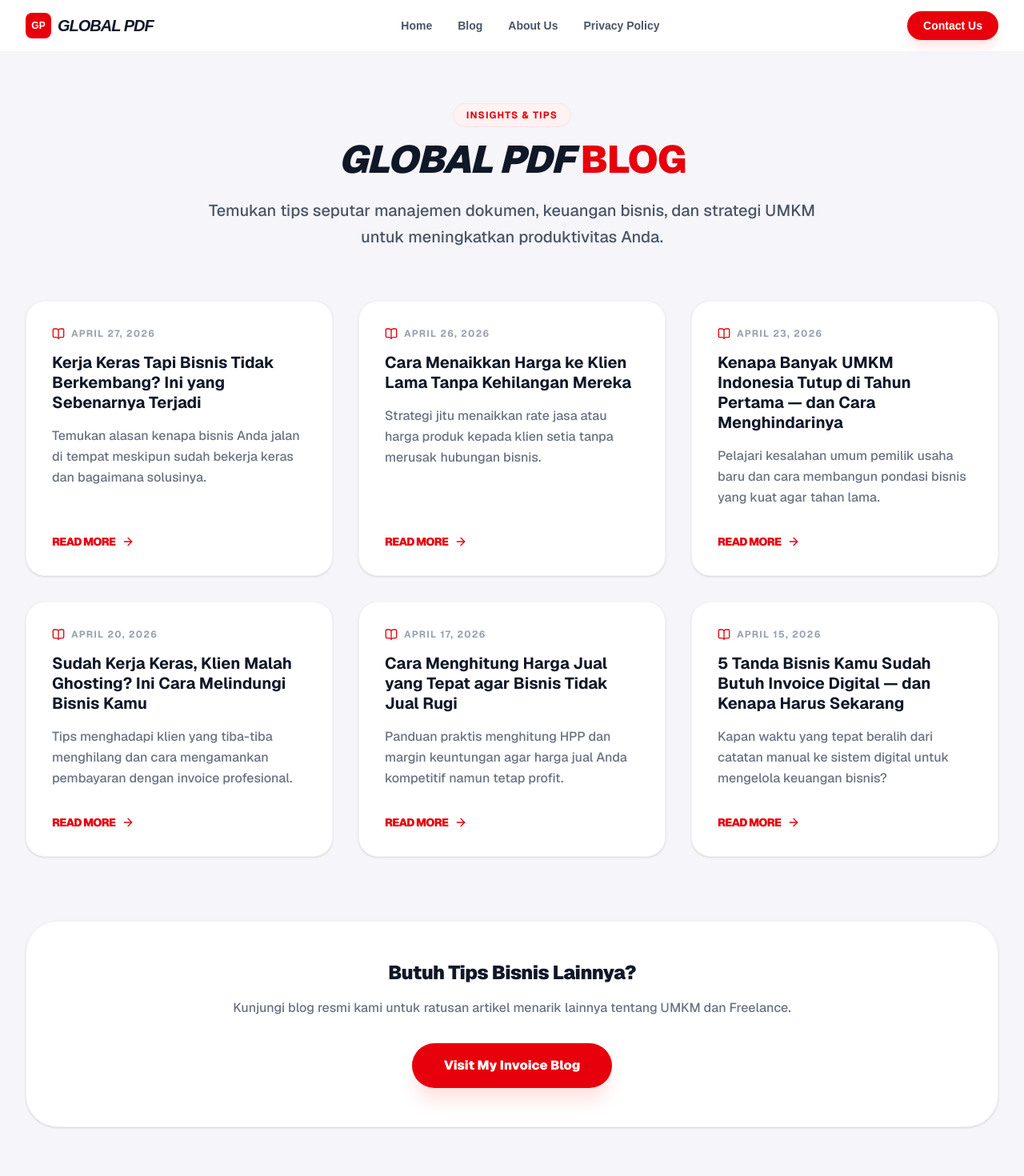
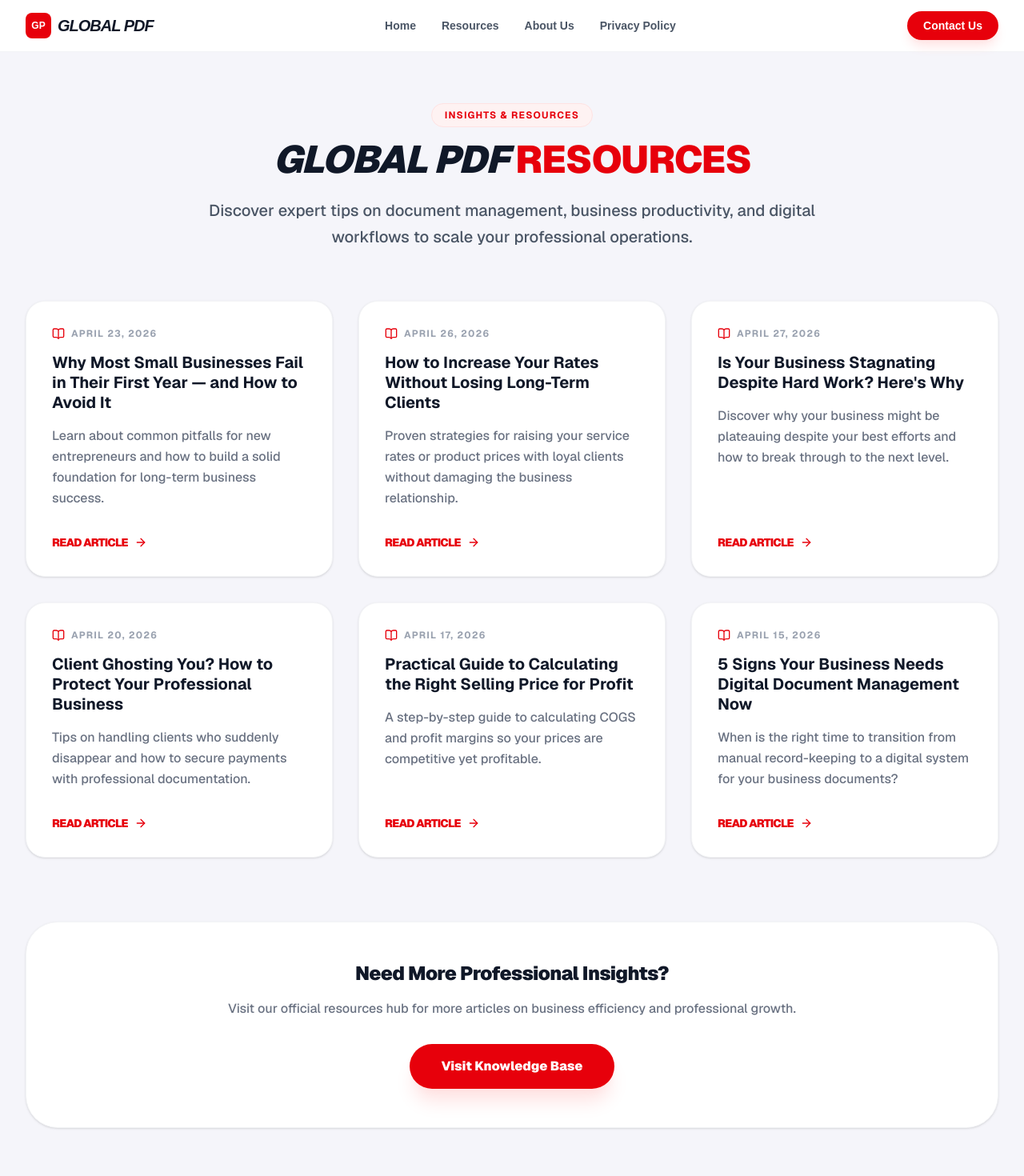
Before and after one commit to Ramelio-bot/global-pdf, a Next.js app: page /blog in a window 1280 px wide. Shown: the top 1470 px of the page at 80% size. Built offline with nearby package versions, Linux system fonts and the light colour scheme.

Commit message:
feat: Global branding cleanup - remove Ramelio, UMKM, Indonesia, and My Invoice references

```diff
--- a/src/app/blog/page.tsx
+++ b/src/app/blog/page.tsx
@@ -6,39 +6,39 @@ import { BookOpen, ArrowRight } from "lucide-react";
 
 const articles = [
   {
-    title: "Kerja Keras Tapi Bisnis Tidak Berkembang? Ini yang Sebenarnya Terjadi",
-    excerpt: "Temukan alasan kenapa bisnis Anda jalan di tempat meskipun sudah bekerja keras dan bagaimana solusinya.",
-    link: "https://artikel.myinvoice.space/2026/04/kerja-keras-tapi-bisnis-tidak.html",
+    title: "Why Most Small Businesses Fail in Their First Year — and How to Avoid It",
+    excerpt: "Learn about common pitfalls for new entrepreneurs and how to build a solid foundation for long-term business success.",
+    link: "https://artikel.myinvoice.space/",
+    date: "April 23, 2026"
+  },
+  {
+    title: "How to Increase Your Rates Without Losing Long-Term Clients",
+    excerpt: "Proven strategies for raising your service rates or product prices with loyal clients without damaging the business relationship.",
+    link: "https://artikel.myinvoice.space/",
+    date: "April 26, 2026"
+  },
+  {
+    title: "Is Your Business Stagnating Despite Hard Work? Here's Why",
+    excerpt: "Discover why your business might be plateauing despite your best efforts and how to break through to the next level.",
+    link: "https://artikel.myinvoice.space/",
     date: "April 27, 2026"
   },
   {
-    title: "Cara Menaikkan Harga ke Klien Lama Tanpa Kehilangan Mereka",
-    excerpt: "Strategi jitu menaikkan rate jasa atau harga produk kepada klien setia tanpa merusak hubungan bisnis.",
-    link: "https://artikel.myinvoice.space/2026/04/cara-menaikkan-harga-ke-klien-lama.html",
-    date: "April 26, 2026"
-  },
-  {
-    title: "Kenapa Banyak UMKM Indonesia Tutup di Tahun Pertama — dan Cara Menghindarinya",
-    excerpt: "Pelajari kesalahan umum pemilik usaha baru dan cara membangun pondasi bisnis yang kuat agar tahan lama.",
-    link: "https://artikel.myinvoice.space/2026/04/kenapa-banyak-umkm-indonesia-tutup-di.html",
-    date: "April 23, 2026"
-  },
-  {
-    title: "Sudah Kerja Keras, Klien Malah Ghosting? Ini Cara Melindungi Bisnis Kamu",
-    excerpt: "Tips menghadapi klien yang tiba-tiba menghilang dan cara mengamankan pembayaran dengan invoice profesional.",
-    link: "https://artikel.myinvoice.space/2026/04/sudah-kerja-keras-klien-malah-ghosting.html",
+    title: "Client Ghosting You? How to Protect Your Professional Business",
+    excerpt: "Tips on handling clients who suddenly disappear and how to secure payments with professional documentation.",
+    link: "https://artikel.myinvoice.space/",
     date: "April 20, 2026"
   },
   {
-    title: "Cara Menghitung Harga Jual yang Tepat agar Bisnis Tidak Jual Rugi",
-    excerpt: "Panduan praktis menghitung HPP dan margin keuntungan agar harga jual Anda kompetitif namun tetap profit.",
-    link: "https://artikel.myinvoice.space/2026/04/cara-menghitung-harga-jual-yang-tepat.html",
+    title: "Practical Guide to Calculating the Right Selling Price for Profit",
+    excerpt: "A step-by-step guide to calculating COGS and profit margins so your prices are competitive yet profitable.",
+    link: "https://artikel.myinvoice.space/",
     date: "April 17, 2026"
   },
   {
-    title: "5 Tanda Bisnis Kamu Sudah Butuh Invoice Digital — dan Kenapa Harus Sekarang",
-    excerpt: "Kapan waktu yang tepat beralih dari catatan manual ke sistem digital untuk mengelola keuangan bisnis?",
-    link: "https://artikel.myinvoice.space/2026/04/5-tanda-bisnis-kamu-sudah-butuh-invoice.html",
+    title: "5 Signs Your Business Needs Digital Document Management Now",
+    excerpt: "When is the right time to transition from manual record-keeping to a digital system for your business documents?",
+    link: "https://artikel.myinvoice.space/",
     date: "April 15, 2026"
   }
 ];
@@ -53,13 +53,13 @@ export default function BlogPage() {
             animate={{ opacity: 1, scale: 1 }}
             className="inline-block mb-4 px-4 py-1.5 rounded-full bg-red-50 border border-red-100 text-red-600 text-xs font-bold uppercase tracking-widest"
           >
-            Insights & Tips
+            Insights & Resources
           </motion.div>
           <h1 className="text-4xl md:text-5xl font-black text-gray-900 mb-6 tracking-tight italic">
-            GLOBAL PDF <span className="text-red-600 not-italic">BLOG</span>
+            GLOBAL PDF <span className="text-red-600 not-italic">RESOURCES</span>
           </h1>
           <p className="text-xl text-gray-600 leading-relaxed font-medium max-w-3xl mx-auto">
-            Temukan tips seputar manajemen dokumen, keuangan bisnis, dan strategi UMKM untuk meningkatkan produktivitas Anda.
+            Discover expert tips on document management, business productivity, and digital workflows to scale your professional operations.
           </p>
         </div>
 
@@ -87,7 +87,7 @@ export default function BlogPage() {
                 target="_blank"
                 className="inline-flex items-center gap-2 text-red-600 font-black text-sm uppercase tracking-tighter group/btn"
               >
-                Read More
+                Read Article
                 <ArrowRight className="w-4 h-4 transition-transform group-hover/btn:translate-x-1" />
               </Link>
             </motion.div>
@@ -95,14 +95,14 @@ export default function BlogPage() {
         </div>
 
         <div className="mt-20 text-center bg-white rounded-[40px] p-12 border border-gray-100 shadow-sm">
-          <h2 className="text-2xl font-black text-gray-900 mb-4 tracking-tight">Butuh Tips Bisnis Lainnya?</h2>
-          <p className="text-gray-500 font-medium mb-8">Kunjungi blog resmi kami untuk ratusan artikel menarik lainnya tentang UMKM dan Freelance.</p>
+          <h2 className="text-2xl font-black text-gray-900 mb-4 tracking-tight">Need More Professional Insights?</h2>
+          <p className="text-gray-500 font-medium mb-8">Visit our official resources hub for more articles on business efficiency and professional growth.</p>
           <Link
             href="https://artikel.myinvoice.space/"
             target="_blank"
             className="inline-block px-10 py-4 bg-red-600 text-white font-black rounded-full hover:bg-red-700 transition-all shadow-xl shadow-red-100 hover:-translate-y-1"
           >
-            Visit My Invoice Blog
+            Visit Knowledge Base
           </Link>
         </div>
       </main>
--- a/src/app/layout.tsx
+++ b/src/app/layout.tsx
@@ -42,7 +42,7 @@ export default function RootLayout({
               </Link>
               <nav className="hidden md:flex items-center gap-8">
                 <Link href="/" className="text-sm font-bold text-gray-600 hover:text-red-600 transition-colors">Home</Link>
-                <Link href="/blog" className="text-sm font-bold text-gray-600 hover:text-red-600 transition-colors">Blog</Link>
+                <Link href="/blog" className="text-sm font-bold text-gray-600 hover:text-red-600 transition-colors">Resources</Link>
                 <Link href="/about" className="text-sm font-bold text-gray-600 hover:text-red-600 transition-colors">About Us</Link>
                 <Link href="/privacy" className="text-sm font-bold text-gray-600 hover:text-red-600 transition-colors">Privacy Policy</Link>
               </nav>
@@ -73,8 +73,8 @@ export default function RootLayout({
                 <Link href="/contact" className="text-sm font-bold text-gray-600 hover:text-red-600 transition-colors">Contact</Link>
               </div>
               <div className="text-center md:text-right">
-                <p className="text-xs font-black text-gray-300 uppercase tracking-widest mb-2">Powered by</p>
-                <p className="text-sm font-black text-gray-900 italic tracking-tighter">PH Digipro & Ramelio Agro Global</p>
+                <p className="text-xs font-black text-gray-300 uppercase tracking-widest mb-2">Developed by</p>
+                <p className="text-sm font-black text-gray-900 italic tracking-tighter">PH Digipro</p>
               </div>
             </div>
           </div>
--- a/src/app/privacy/page.tsx
+++ b/src/app/privacy/page.tsx
@@ -50,7 +50,7 @@ export default function PrivacyPage() {
             <section className="bg-gray-50 p-8 rounded-2xl border border-gray-200">
               <h2 className="text-xl font-bold text-gray-900 mb-4 tracking-tight">Compliance & Contact</h2>
               <p className="text-gray-600 leading-relaxed italic font-medium">
-                Our approach is designed to be inherently compliant with **GDPR** and **CCPA** by not collecting or storing personal data. If you have questions regarding our privacy practices, please contact us at <span className="text-red-600 font-bold">support@myinvoice.space</span>.
+                Our approach is designed to be inherently compliant with **GDPR** and **CCPA** by not collecting or storing personal data. If you have questions regarding our privacy practices, please contact us at <span className="text-red-600 font-bold">support@phdigipro.com</span>.
               </p>
             </section>
           </div>
```
Also changed, not shown: src/app/about/page.tsx (+7 -7 lines), src/app/contact/page.tsx (+14 -14 lines).
